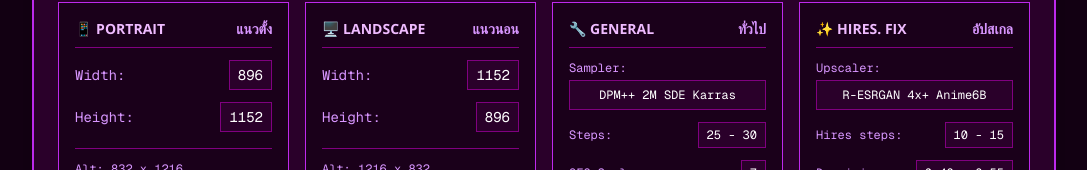
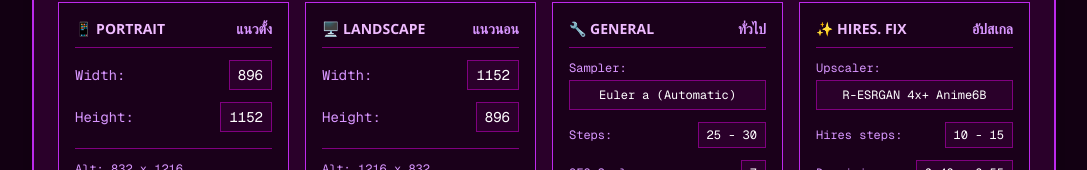
Before and after one commit to modsunxx/sd-prompt-gen, a Next.js app: page / in a window 1280 px wide. Shown: the part 1450-1620 px from the top of the page, without its empty margins (96-1183 px from the left). Built offline with nearby package versions, Linux system fonts and the light colour scheme.

Commit message:
fix: remove overflow-hidden to fix dropdown clip issue and update UI sampler guide to Euler a

```diff
--- a/src/app/page.tsx
+++ b/src/app/page.tsx
@@ -406,6 +406,7 @@ source_pony, source_furry, source_cartoon,
       });
     }
   };
+
   const generatePrompt = async () => {
     const apiKey = process.env.NEXT_PUBLIC_GROQ_API_KEY;
     if (!apiKey) {
@@ -965,7 +966,7 @@ Return ONLY a valid JSON object matching this exact structure: {"outfit": "...",
                   <span
                     className={`text-white ${theme.bgCard} p-1.5 border ${theme.borderDim} text-center w-full`}
                   >
-                    DPM++ 2M SDE Karras
+                    Euler a (Automatic)
                   </span>
                 </li>
                 <li className="flex justify-between items-center">
```
